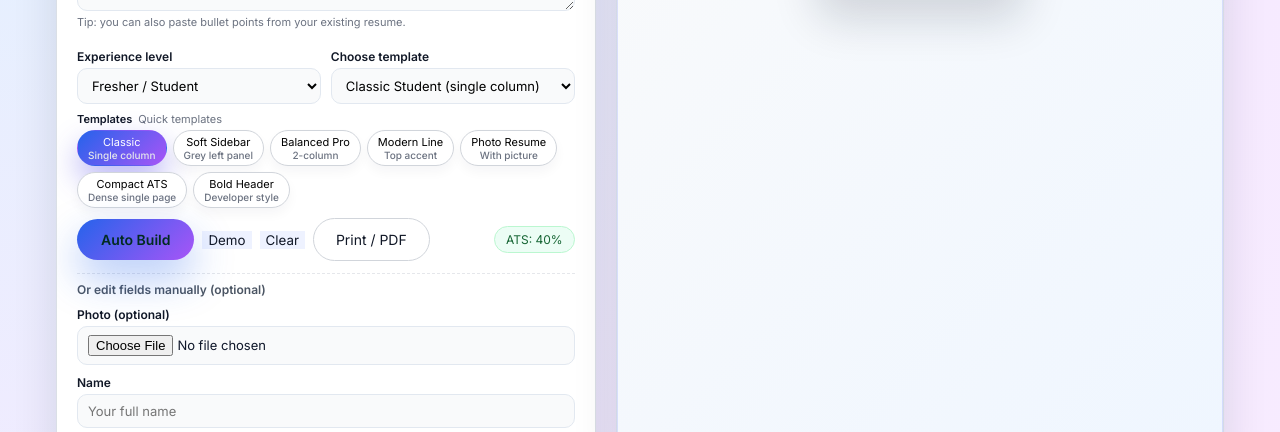
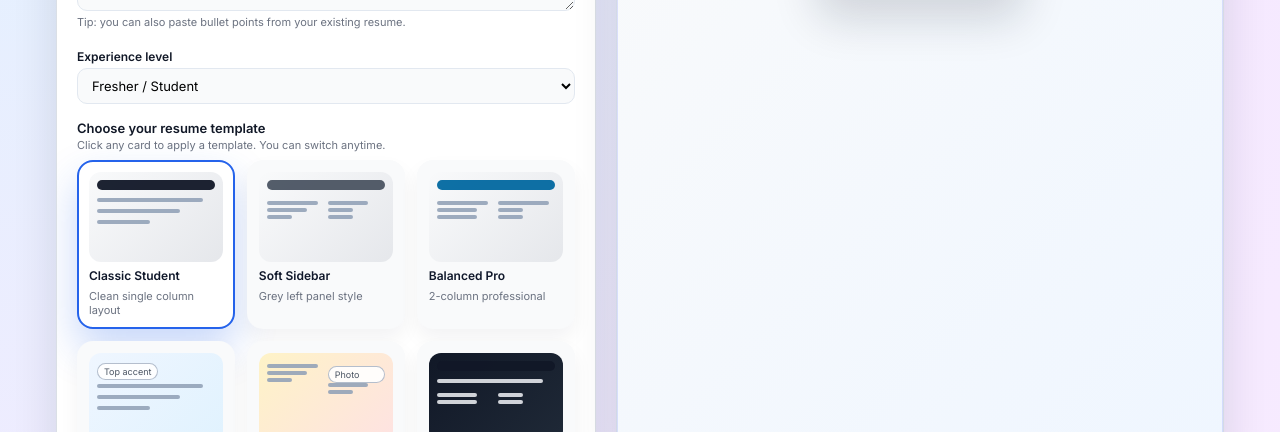
Before and after one commit to pranaysai0745/Fast-Resume, a website: page builder.html in a window 1280 px wide. Both pictures are taken after a click on the button "Start the builder". Shown: the part 368-800 px from the top of the page. Drawn offline with Linux system fonts and the light colour scheme.

Commit message:
Update builder.html

```diff
--- a/builder.html
+++ b/builder.html
@@ -517,58 +517,121 @@
       white-space:nowrap;
     }
 
-    /* quick templates */
-    .quick-wrap{
-      margin-top:8px;
+    /* ===== IMAGE-STYLE TEMPLATE GRID ===== */
+    .template-section{
+      margin-top:16px;
+    }
+    .template-title{
+      font-size:13px;
+      font-weight:600;
+      color:#111827;
+      margin:0 0 2px;
+    }
+    .template-sub{
+      font-size:11px;
+      color:var(--muted);
+      margin:0 0 8px;
+    }
+    .template-grid{
+      display:grid;
+      grid-template-columns:repeat(auto-fit,minmax(150px,1fr));
+      gap:12px;
+    }
+    .template-card{
+      background:#f9fafb;
+      border-radius:16px;
+      padding:10px;
+      border:2px solid transparent;
+      cursor:pointer;
+      display:flex;
+      flex-direction:column;
+      gap:6px;
+      box-shadow:0 10px 20px rgba(15,23,42,0.05);
+      transition:transform .16s, box-shadow .16s, border-color .16s, background .16s;
+    }
+    .template-card:hover{
+      transform:translateY(-2px);
+      box-shadow:0 16px 32px rgba(15,23,42,0.12);
+    }
+    .template-card.active{
+      border-color:var(--accent);
+      background:#ffffff;
+      box-shadow:0 20px 40px rgba(37,99,235,0.25);
+    }
+    .template-preview{
+      border-radius:12px;
+      background:linear-gradient(135deg,#f9fafb,#e5e7eb);
+      padding:8px;
+      min-height:90px;
+      display:flex;
+      flex-direction:column;
+      gap:4px;
+      overflow:hidden;
+    }
+    .template-preview-row{
+      display:flex;
+      gap:4px;
+      margin-top:3px;
+    }
+    .template-bar{
+      height:10px;
+      border-radius:999px;
       margin-bottom:4px;
-    }
-    .quick-label{
+      opacity:.95;
+    }
+    .template-line{
+      height:4px;
+      border-radius:999px;
+      background:rgba(148,163,184,.9);
+      margin-bottom:3px;
+    }
+    .template-line.long{ width:90%; }
+    .template-line.mid{ width:70%; }
+    .template-line.short{ width:45%; }
+    .template-chip{
+      font-size:9px;
+      padding:2px 6px;
+      border-radius:999px;
+      border:1px solid rgba(148,163,184,.7);
+      color:#4b5563;
+      align-self:flex-start;
+      background:rgba(255,255,255,.9);
+      margin-top:2px;
+    }
+    .template-col{
+      flex:1;
+    }
+
+    .template-name{
+      font-size:12px;
+      font-weight:600;
+    }
+    .template-caption{
       font-size:11px;
       color:var(--muted);
-      margin-bottom:4px;
-      display:flex;
-      align-items:center;
-      gap:6px;
-    }
-    .quick-label::before{
-      content:"Templates";
-      font-weight:600;
-      font-size:11px;
-      color:#111827;
-    }
-    .quick-templates{
-      display:flex;
-      flex-wrap:wrap;
-      gap:6px;
-    }
-    .qbtn{
-      border-radius:999px;
-      border:1px solid #d1d5db;
-      background:#ffffff;
-      font-size:11px;
-      padding:4px 10px;
-      cursor:pointer;
-      white-space:nowrap;
-      box-shadow:0 6px 12px rgba(15,23,42,0.04);
-      transition:background .15s ease,border-color .15s ease,transform .14s ease,box-shadow .14s ease;
-    }
-    .qbtn span{
-      display:block;
-      font-size:10px;
+    }
+
+    /* different accent colours per template */
+    .tp-classic .template-bar{ background:#111827; }
+    .tp-soft .template-bar{ background:#4b5563; }
+    .tp-balanced .template-bar{ background:#0369a1; }
+    .tp-modern .template-bar{ background:#2563eb; }
+    .tp-photo .template-bar{ background:#f97316; }
+    .tp-bold .template-bar{ background:#111827; }
+
+    .tp-soft{ background:linear-gradient(135deg,#f9fafb,#e5e7eb); }
+    .tp-modern{ background:linear-gradient(135deg,#eff6ff,#e0f2fe); }
+    .tp-photo{ background:linear-gradient(135deg,#fef3c7,#fee2e2); }
+    .tp-bold{ background:linear-gradient(135deg,#111827,#1f2937); }
+    .tp-bold .template-line{ background:rgba(229,231,235,.9); }
+
+    footer.builder-footer{
+      max-width:1200px;
+      margin:10px auto 26px;
+      font-size:11px;
       color:#6b7280;
-      font-weight:500;
-    }
-    .qbtn:hover{
-      transform:translateY(-1px);
-      box-shadow:0 12px 20px rgba(15,23,42,0.10);
-    }
-    .qbtn-active{
-      background:linear-gradient(135deg,var(--accent),var(--accent-2));
-      border-color:transparent;
-      color:white;
-      box-shadow:0 14px 30px rgba(79,70,229,0.4);
-    }
-    .qbtn-active span{ color:#e5e7eb; }
+      text-align:center;
+    }
 
     /* resume sections */
     .resume-header-name{
@@ -721,14 +784,6 @@
       display:grid;
       grid-template-columns:1.3fr 1fr;
       gap:14px;
-    }
-
-    footer.builder-footer{
-      max-width:1200px;
-      margin:10px auto 26px;
-      font-size:11px;
-      color:#6b7280;
-      text-align:center;
     }
 
     /* responsive */
@@ -946,9 +1001,10 @@
               <option value="mid">2+ years</option>
             </select>
           </div>
-          <div>
-            <label>Choose template</label>
-            <select id="templateSelect">
+        </div>
+
+        <!-- Hidden native select, still used by JS/state -->
+        <select id="templateSelect" style="display:none;">
           <option value="classic">Classic Student (single column)</option>
           <option value="softSidebar">Soft Sidebar (2-column)</option>
           <option value="balanced">Balanced Pro (2-column)</option>
@@ -957,33 +1013,112 @@
           <option value="compactAts">Compact ATS</option>
           <option value="boldHeader">Bold Header</option>
         </select>
-          </div>
-        </div>
-
-        <div class="quick-wrap">
-          <div class="quick-label">Quick templates</div>
-          <div class="quick-templates">
-            <button type="button" class="qbtn" data-template="classic">
-              Classic<br><span>Single column</span>
-            </button>
-            <button type="button" class="qbtn" data-template="softSidebar">
-              Soft Sidebar<br><span>Grey left panel</span>
-            </button>
-            <button type="button" class="qbtn" data-template="balanced">
-              Balanced Pro<br><span>2-column</span>
-            </button>
-            <button type="button" class="qbtn" data-template="modernLine">
-              Modern Line<br><span>Top accent</span>
-            </button>
-            <button type="button" class="qbtn" data-template="photoSidebar">
-              Photo Resume<br><span>With picture</span>
-            </button>
-            <button type="button" class="qbtn" data-template="compactAts">
-              Compact ATS<br><span>Dense single page</span>
-            </button>
-            <button type="button" class="qbtn" data-template="boldHeader">
-              Bold Header<br><span>Developer style</span>
-            </button>
+
+        <!-- Image-style template chooser -->
+        <div class="template-section">
+          <h3 class="template-title">Choose your resume template</h3>
+          <p class="template-sub">Click any card to apply a template. You can switch anytime.</p>
+
+          <div class="template-grid">
+            <div class="template-card" data-template="classic">
+              <div class="template-preview tp-classic">
+                <div class="template-bar"></div>
+                <div class="template-line long"></div>
+                <div class="template-line mid"></div>
+                <div class="template-line short"></div>
+              </div>
+              <span class="template-name">Classic Student</span>
+              <span class="template-caption">Clean single column layout</span>
+            </div>
+
+            <div class="template-card" data-template="softSidebar">
+              <div class="template-preview tp-soft">
+                <div class="template-bar"></div>
+                <div class="template-preview-row">
+                  <div class="template-col">
+                    <div class="template-line long"></div>
+                    <div class="template-line mid"></div>
+                    <div class="template-line short"></div>
+                  </div>
+                  <div class="template-col">
+                    <div class="template-line mid"></div>
+                    <div class="template-line short"></div>
+                    <div class="template-line short"></div>
+                  </div>
+                </div>
+              </div>
+              <span class="template-name">Soft Sidebar</span>
+              <span class="template-caption">Grey left panel style</span>
+            </div>
+
+            <div class="template-card" data-template="balanced">
+              <div class="template-preview tp-balanced">
+                <div class="template-bar"></div>
+                <div class="template-preview-row">
+                  <div class="template-col">
+                    <div class="template-line long"></div>
+                    <div class="template-line mid"></div>
+                    <div class="template-line mid"></div>
+                  </div>
+                  <div class="template-col">
+                    <div class="template-line long"></div>
+                    <div class="template-line short"></div>
+                    <div class="template-line short"></div>
+                  </div>
+                </div>
+              </div>
+              <span class="template-name">Balanced Pro</span>
+              <span class="template-caption">2-column professional</span>
+            </div>
+
+            <div class="template-card" data-template="modernLine">
+              <div class="template-preview tp-modern">
+                <div class="template-chip">Top accent</div>
+                <div class="template-line long"></div>
+                <div class="template-line mid"></div>
+                <div class="template-line short"></div>
+              </div>
+              <span class="template-name">Modern Line</span>
+              <span class="template-caption">Minimal with accent bar</span>
+            </div>
+
+            <div class="template-card" data-template="photoSidebar">
+              <div class="template-preview tp-photo">
+                <div class="template-preview-row">
+                  <div class="template-col">
+                    <div class="template-line long"></div>
+                    <div class="template-line mid"></div>
+                    <div class="template-line short"></div>
+                  </div>
+                  <div class="template-col">
+                    <div class="template-chip">Photo</div>
+                    <div class="template-line mid"></div>
+                    <div class="template-line short"></div>
+                  </div>
+                </div>
+              </div>
+              <span class="template-name">Photo Resume</span>
+              <span class="template-caption">Space for a picture</span>
+            </div>
+
+            <div class="template-card" data-template="boldHeader">
+              <div class="template-preview tp-bold">
+                <div class="template-bar"></div>
+                <div class="template-line long"></div>
+                <div class="template-preview-row">
+                  <div class="template-col">
+                    <div class="template-line mid"></div>
+                    <div class="template-line mid"></div>
+                  </div>
+                  <div class="template-col">
+                    <div class="template-line short"></div>
+                    <div class="template-line short"></div>
+                  </div>
+                </div>
+              </div>
+              <span class="template-name">Bold Header</span>
+              <span class="template-caption">Developer-style header</span>
+            </div>
           </div>
         </div>
 
@@ -1110,7 +1245,7 @@
       auto:$('autoBuildBtn'), demo:$('demoBtn'),
       clear:$('clearBtn'), print:$('downloadBtn')
     };
-    const quickBtns = Array.from(document.querySelectorAll('.qbtn'));
+    const quickBtns = Array.from(document.querySelectorAll('.template-card'));
 
     const esc = s => String(s||'').replace(/[&<>]/g,c=>({ '&':'&amp;','<':'&lt;','>':'&gt;' }[c]));
     const clean = s => {
@@ -1358,7 +1493,7 @@
       inputs.ats.textContent = `ATS: ${atsScore()}%`;
 
       quickBtns.forEach(btn=>{
-        btn.classList.toggle('qbtn-active', btn.dataset.template === state.template);
+        btn.classList.toggle('active', btn.dataset.template === state.template);
       });
 
       saveState();
@@ -1403,9 +1538,10 @@
       render();
     });
 
-    quickBtns.forEach(btn=>{
-      btn.addEventListener('click',()=>{
-        const t = btn.dataset.template;
+    /* click on image cards to change template */
+    quickBtns.forEach(card=>{
+      card.addEventListener('click',()=>{
+        const t = card.dataset.template;
         state.template = t;
         inputs.template.value = t;
         render();
```
Lines whose indentation alone changed are shown as unchanged.
